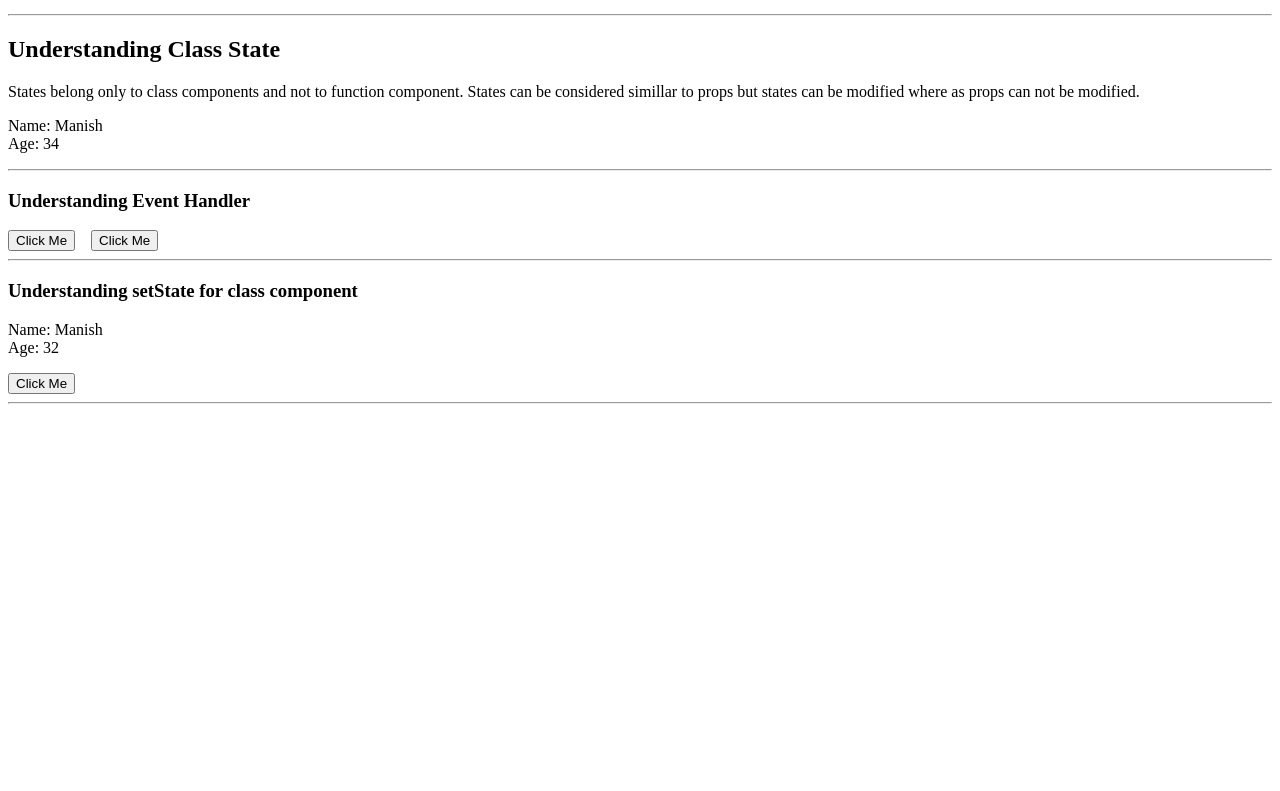
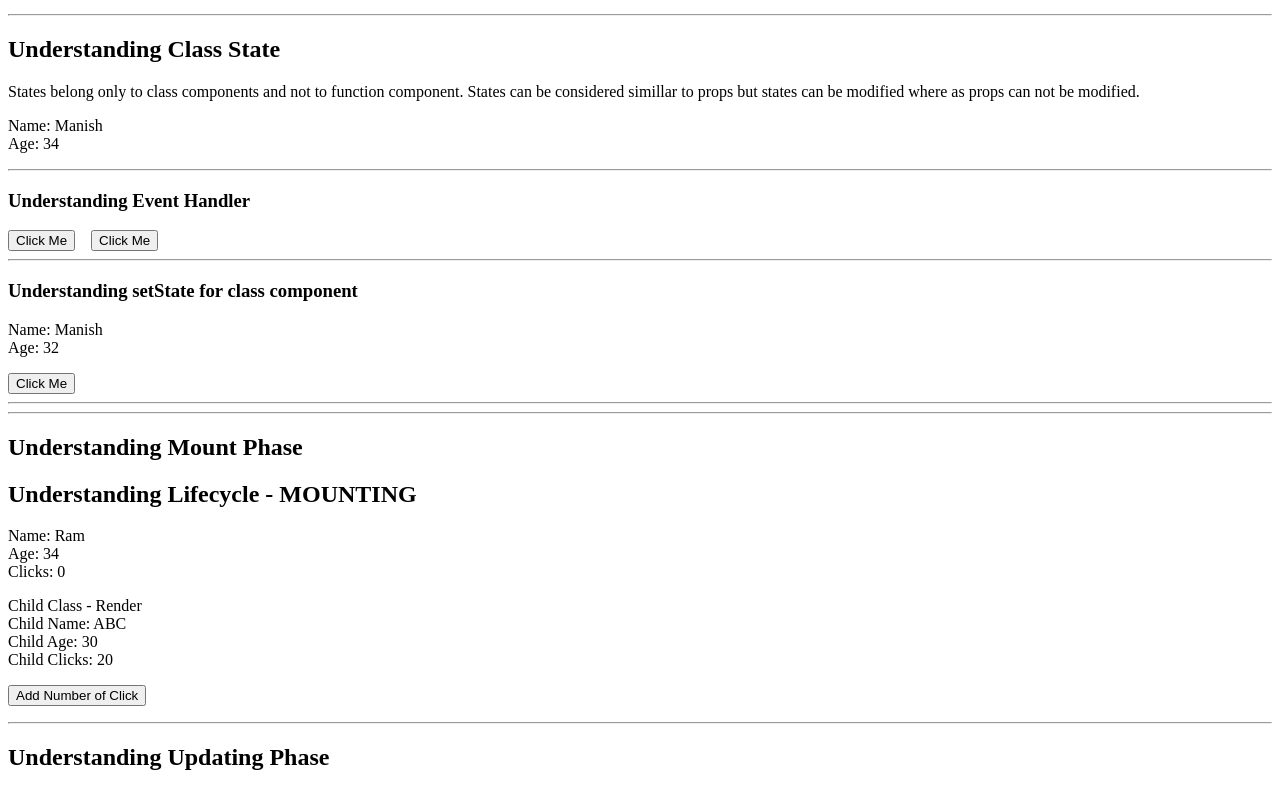
Before and after one commit to geekysid/React-Basics, a React (Create React App) app: page / in a window 1280 px wide. Shown: the part 696-1487 px from the top of the page. Before the commit the page ends 1108 px from the top, so only its background shows below. Built offline with nearby package versions, Linux system fonts and the light colour scheme.

Commit message:
React basic - Lifecycle

```diff
--- a/public/index.html
+++ b/public/index.html
@@ -36,6 +36,12 @@
     <div id="setState_div"></div>
     <hr />
     <div id="setState_div"></div>
+    <hr />
+    <h2>Understanding Mount Phase</h2>
+    <div id="mount_div"></div>
+    <hr />
+    <h2>Understanding Updating Phase</h2>
+    <div id="update_div"></div>
 
   </body>
 </html>
--- /dev/null
+++ b/src/Mounting_ChildClass.js
@@ -0,0 +1,39 @@
+import React from 'react';
+
+class ChildClass extends React.Component{
+
+    constructor(props){
+        super(props);
+        this.state = {
+            name: "ABC",
+            age: props.age,
+            number_of_click: props.number_of_click
+        };
+        console.log("Child Class - Constructor")
+        console.log("State: ", this.state)
+        console.log("Props: ", props)
+    };
+
+    static getDerivedStateFromProps(props, state){
+        console.log("Child Class - getDerivedStateFromProps")
+        return {
+            age: state.age+1,
+            number_of_click: state.number_of_click+10
+        }
+    }
+
+    render (){
+        console.log("Child Class - Render")
+        console.log("State: ", this.state)
+        return (
+            <p>
+                Child Class - Render<br />
+                Child Name: {this.state.name}<br />
+                Child Age: {this.state.age}<br />
+                Child Clicks: {this.state.number_of_click}<br />
+            </p>
+        )
+    };
+}
+
+export default ChildClass;
--- /dev/null
+++ b/src/Understanding_Mounting.js
@@ -0,0 +1,88 @@
+import React from "react";
+import ChildClass from "./Mounting_ChildClass";
+
+class AppMount extends React.Component{
+
+    // CONSTRUCTOR - This is the 1st method that is called only once during Mounting
+    // phase of the component life cycle. This is a rarely used. This is used when we
+    // want to initialize state of teh component or want to binds even handler methods
+    constructor(props){
+        // this is always 1st statement in a contructor
+        super(props);
+
+        // initializing state of the component. Optional
+        this.state = {
+            name: "Siddhant",
+            age: this.props.age,
+            number_of_click: 0
+        }
+
+        // priting message in console
+        console.log("AppMount - Contsuctor Called");
+        console.log("State: ", this.state);
+        console.log("Props: ", props);
+    }
+
+    // getDerivedStatemFromProps - This is the 2nd method method that is called whenever
+    // this is change in state of the object during Mounting phase and subsequest
+    // Updating phase of the component life cycle if specified. This is a very rarely
+    // used. This is a static method and so has no access to the instance of the class.
+    // We need to add static keyword befor this class. This method must return null or a
+    // valid object to updat ethe state of the object
+    static getDerivedStateFromProps(props, state){
+        console.log("AppMount - getDerivedStateFromProps Method Called");
+        console.log("State: ", state);
+        console.log("Props: ", props);
+        // changing state and returning the changed state
+        return {name: "Ram", age: state.age+1};
+    }
+
+    // componentGetMount: This method is called after render method. All external calls
+    // are made in this method. Whenever this function is called, Render method is also
+    // called afterwards.
+    componentDidMount(){
+        console.log("AppMount - componentDidMount Method Called");
+
+        // As state is changed, so two method will be called, getDerivedStateFromProps()
+        // and render()
+        this.setState({
+            name: "Sourav"
+        });
+    }
+
+    // Event handler which changes state of the object and hence calls
+    // getDerivedStateFromProps() and render() again
+    btnClick = () => {
+        console.log("Button Clicked");
+        this.setState({
+            number_of_click: this.state.number_of_click+1
+        });
+    }
+
+    // render method which is a required method in class component and is executed
+    // whenever there is change in the state of the object. Executed atleast once.
+    render(){
+        console.log("AppMount - Render Method Called")
+        console.log("State: ", this.state)
+        console.log("Props: ", this.props)
+        return (
+            <>
+                <h2>Understanding Lifecycle - MOUNTING</h2>
+                <p>
+                    Name: {this.state.name}
+                    <br />
+                    Age: {this.state.age}
+                    <br />
+                    Clicks: {this.state.number_of_click}
+                    <br />
+                    <ChildClass name="DEF" age={28} number_of_click={this.state.number_of_click} />
+                    <button onClick={this.btnClick}>
+                        Add Number of Click
+                    </button>
+                </p>
+            </>
+        );
+    }
+}
+
+export default AppMount
```
Also changed, not shown: src/index.js (+6 -3 lines), src/Understanding_Update.js (added).
